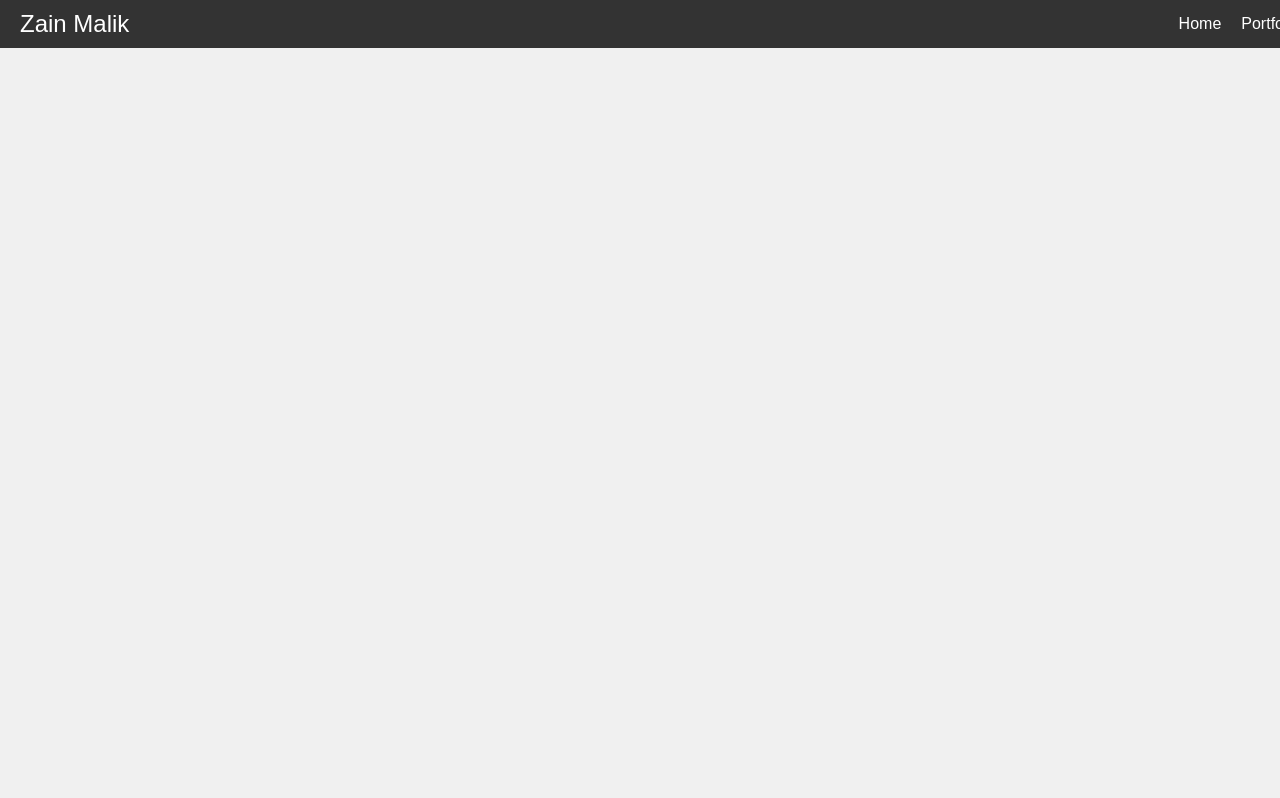
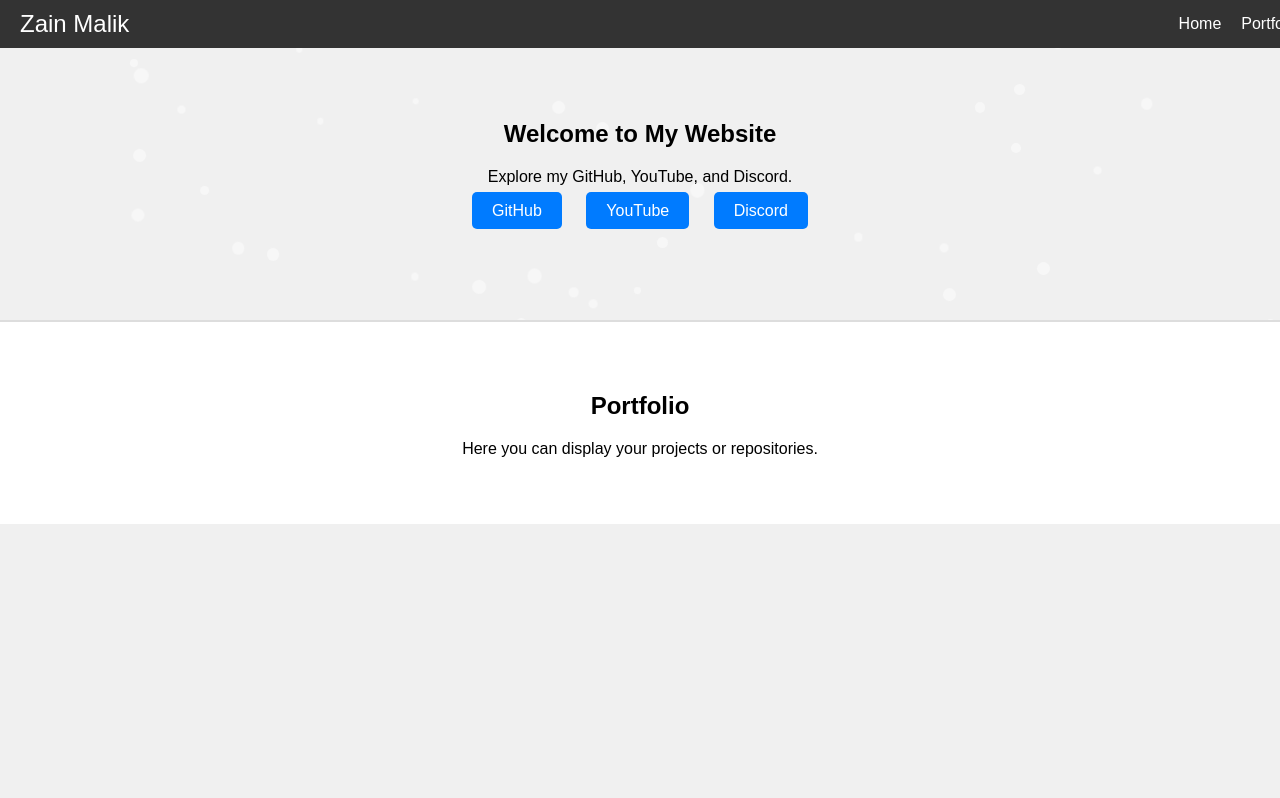
Before and after one commit to ZainMalikk786/Portfolio., a plain HTML site: page index.html in a window 1280 px wide. Shown: the top 798 px of the page. Drawn offline with Linux system fonts and the light colour scheme.

Commit message:
Update styles.css

```diff
--- a/styles.css
+++ b/styles.css
@@ -45,13 +45,22 @@ section {
     position: relative;
 }
 
-#particles-js {
+#particles-container {
     position: absolute;
     top: 0;
     left: 0;
     width: 100%;
     height: 100%;
     z-index: -1;
+    overflow: hidden;
+}
+
+.particle {
+    position: absolute;
+    border-radius: 50%;
+    background: rgba(255, 255, 255, 0.6);
+    opacity: 0.8;
+    pointer-events: none;
 }
 
 .content {
@@ -66,9 +75,29 @@ section {
     color: #fff;
     text-decoration: none;
     border-radius: 5px;
-    transition: background-color 0.3s;
+    transition: background-color 0.3s, transform 0.3s;
 }
 
 .buttons .btn:hover {
     background-color: #0056b3;
+    transform: scale(1.05);
 }
+
+#portfolio {
+    padding: 50px 20px;
+    background: #ffffff;
+    border-top: 2px solid #ddd;
+}
+
+/* Keyframes for particle movement animation */
+@keyframes move {
+    0% {
+        transform: translateY(0) translateX(0);
+    }
+    50% {
+        transform: translateY(-50px) translateX(50px);
+    }
+    100% {
+        transform: translateY(0) translateX(0);
+    }
+}
```
